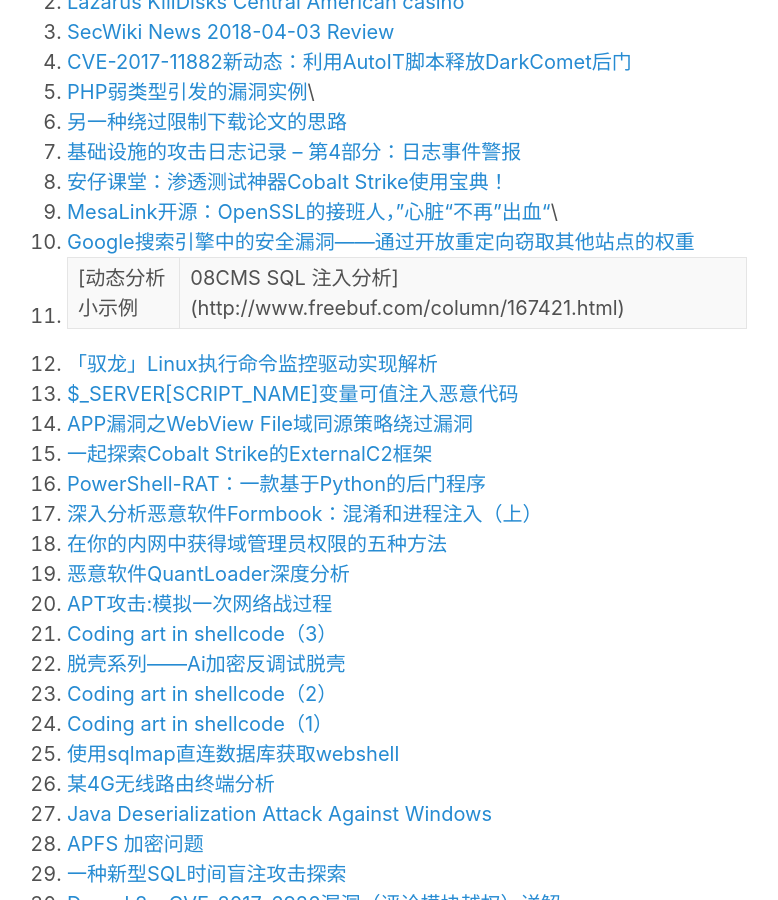
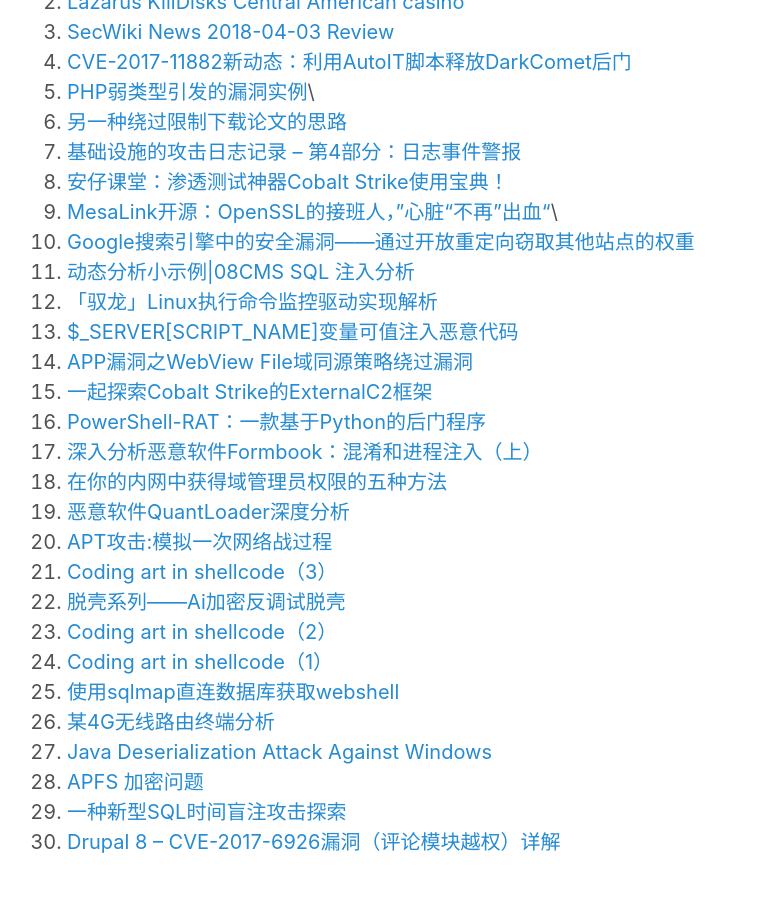
Before and after one commit to victor-infosec/victor-infosec.github.io, a Jekyll site: the page built from _posts/following/2018-04-03-tech-articles-20180403.md, in a window 1280 px wide and 900 px high, scrolled down 315 px. Shown: the whole window, without its empty margins (253-1031 px from the left). Built offline with Jekyll 4.4.1, drawn with Linux system fonts in a browser that asks for light colours; nearby versions of some CDN libraries; some web fonts are replaced; library files that are not in the unit come from our copies.

Commit message:
20180403

```diff
--- a/_posts/following/2018-04-03-tech-articles-20180403.md
+++ b/_posts/following/2018-04-03-tech-articles-20180403.md
@@ -17,7 +17,7 @@
 8. [安仔课堂：渗透测试神器Cobalt Strike使用宝典！](http://www.freebuf.com/company-information/167460.html)
 9. [MesaLink开源：OpenSSL的接班人，”心脏“不再”出血“](http://www.freebuf.com/column/167456.html)\
 10. [Google搜索引擎中的安全漏洞——通过开放重定向窃取其他站点的权重](http://www.freebuf.com/column/167441.html)
-11. [动态分析小示例|08CMS SQL 注入分析](http://www.freebuf.com/column/167421.html)
+11. [动态分析小示例\|08CMS SQL 注入分析](http://www.freebuf.com/column/167421.html)
 12. [「驭龙」Linux执行命令监控驱动实现解析](https://www.anquanke.com/post/id/103520)
 13. [\$\_SERVER\[SCRIPT\_NAME\]变量可值注入恶意代码](http://www.freebuf.com/articles/web/166263.html)
 14. [APP漏洞之WebView File域同源策略绕过漏洞](http://www.freebuf.com/column/167412.html)
```
